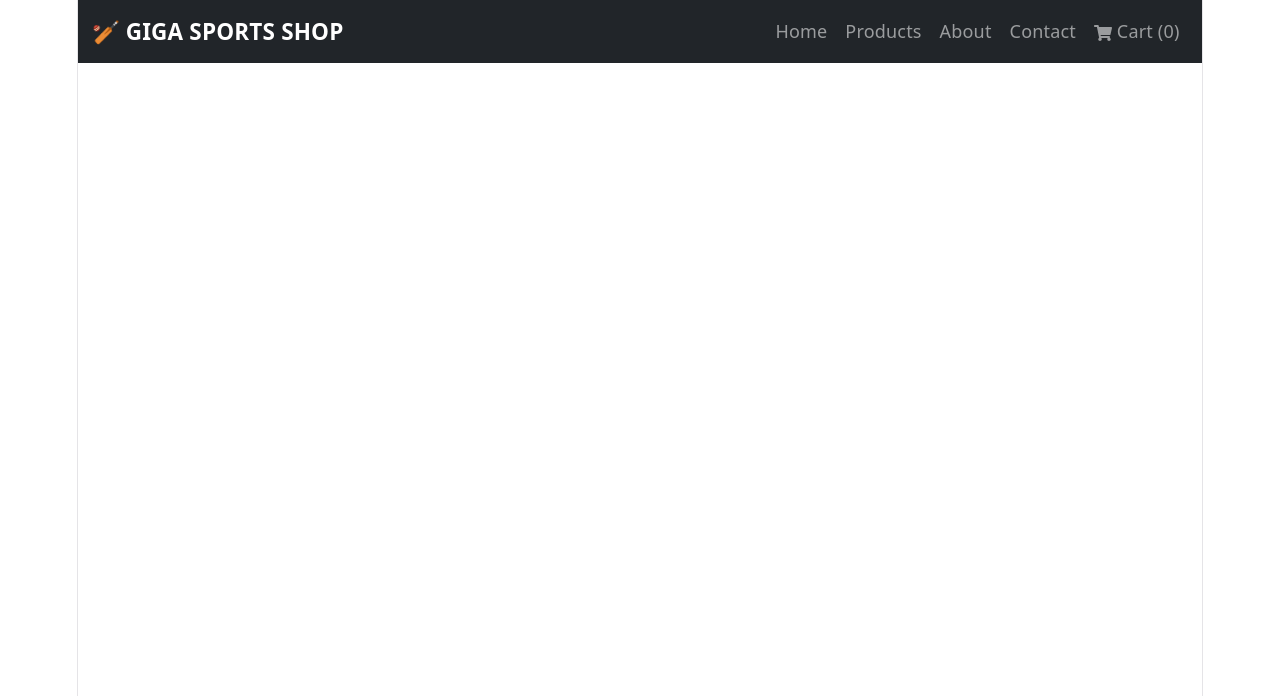
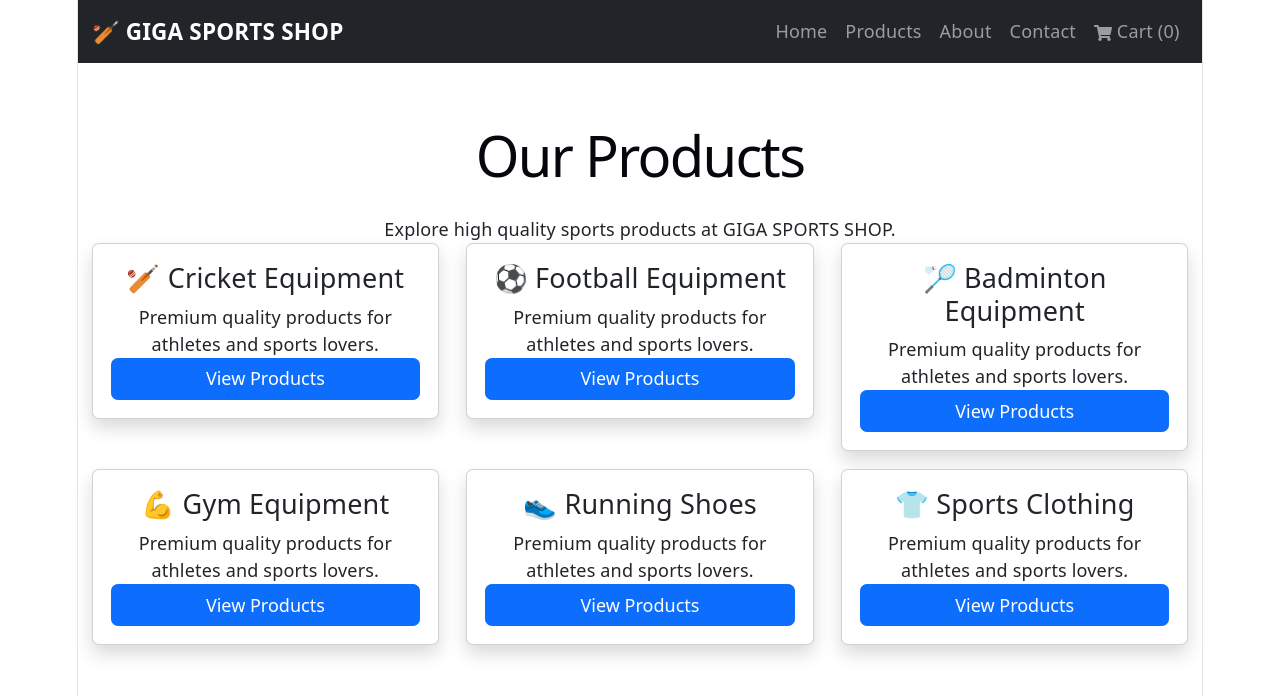
Before and after one commit to zain0333/Giga-sports, a React (Vite) app: page /products in a window 1280 px wide. Shown: the top 696 px of the page. Built offline with nearby package versions, Linux system fonts and the light colour scheme.

Commit message:
twenty-four commit

```diff
--- a/src/App.tsx
+++ b/src/App.tsx
@@ -3,8 +3,11 @@
 import Navbar from "./components/Navbar";
 
 import Home from "./pages/Home";
+import Products from "./pages/Products";
 import Cart from "./pages/Cart";
 import Checkout from "./pages/Checkout";
+import About from "./pages/About";
+import Contact from "./pages/Contact";
 
 import { CartProvider } from "./context/CartContext";
 
@@ -18,11 +21,20 @@
           {/* Home Page */}
           <Route path="/" element={<Home />} />
 
+          {/* Products Page */}
+          <Route path="/products" element={<Products />} />
+
           {/* Cart Page */}
           <Route path="/cart" element={<Cart />} />
 
           {/* Checkout Page */}
           <Route path="/checkout" element={<Checkout />} />
+
+          {/* About Page */}
+          <Route path="/about" element={<About />} />
+
+          {/* Contact Page */}
+          <Route path="/contact" element={<Contact />} />
         </Routes>
       </BrowserRouter>
     </CartProvider>
--- /dev/null
+++ b/src/pages/About.tsx
@@ -0,0 +1,32 @@
+function About() {
+  return (
+    <div className="container mt-4">
+      <h1>About GIGA SPORTS SHOP</h1>
+
+      <p className="mt-3">
+        GIGA SPORTS SHOP provides high quality sports equipment for cricket,
+        football, badminton, gym and fitness lovers.
+      </p>
+
+      <p>
+        Our mission is to provide reliable products at affordable prices with
+        excellent customer service.
+      </p>
+
+      <h3>Our Services</h3>
+
+      <ul>
+        <li>Weekly discount offers</li>
+        <li>High quality sports equipment</li>
+        <li>Fast delivery service</li>
+        <li>Easy return and exchange policy</li>
+      </ul>
+
+      <h3>Follow Us</h3>
+
+      <p>Instagram | TikTok | WhatsApp Channel</p>
+    </div>
+  );
+}
+
+export default About;
--- /dev/null
+++ b/src/pages/Contact.tsx
@@ -0,0 +1,27 @@
+function Contact() {
+  return (
+    <div className="container mt-4">
+      <h1>Contact Us</h1>
+
+      <div className="card shadow p-4 mt-3">
+        <input className="form-control mb-3" placeholder="Your Name" />
+
+        <input className="form-control mb-3" placeholder="Your Email" />
+
+        <textarea className="form-control mb-3" placeholder="Your Message" />
+
+        <button className="btn btn-primary">Send Message</button>
+      </div>
+
+      <div className="mt-4">
+        <h4>Contact Information</h4>
+
+        <p>📱 WhatsApp: 03XX-XXXXXXX</p>
+
+        <p>📧 Email: support@gigasports.com</p>
+      </div>
+    </div>
+  );
+}
+
+export default Contact;
--- /dev/null
+++ b/src/pages/Products.tsx
@@ -0,0 +1,34 @@
+function Products() {
+  const categories = [
+    "🏏 Cricket Equipment",
+    "⚽ Football Equipment",
+    "🏸 Badminton Equipment",
+    "💪 Gym Equipment",
+    "👟 Running Shoes",
+    "👕 Sports Clothing",
+  ];
+
+  return (
+    <div className="container mt-4">
+      <h1 className="mb-4">Our Products</h1>
+
+      <p>Explore high quality sports products at GIGA SPORTS SHOP.</p>
+
+      <div className="row">
+        {categories.map((category, index) => (
+          <div className="col-md-4 mb-3" key={index}>
+            <div className="card shadow p-3">
+              <h4>{category}</h4>
+
+              <p>Premium quality products for athletes and sports lovers.</p>
+
+              <button className="btn btn-primary">View Products</button>
+            </div>
+          </div>
+        ))}
+      </div>
+    </div>
+  );
+}
+
+export default Products;
```
